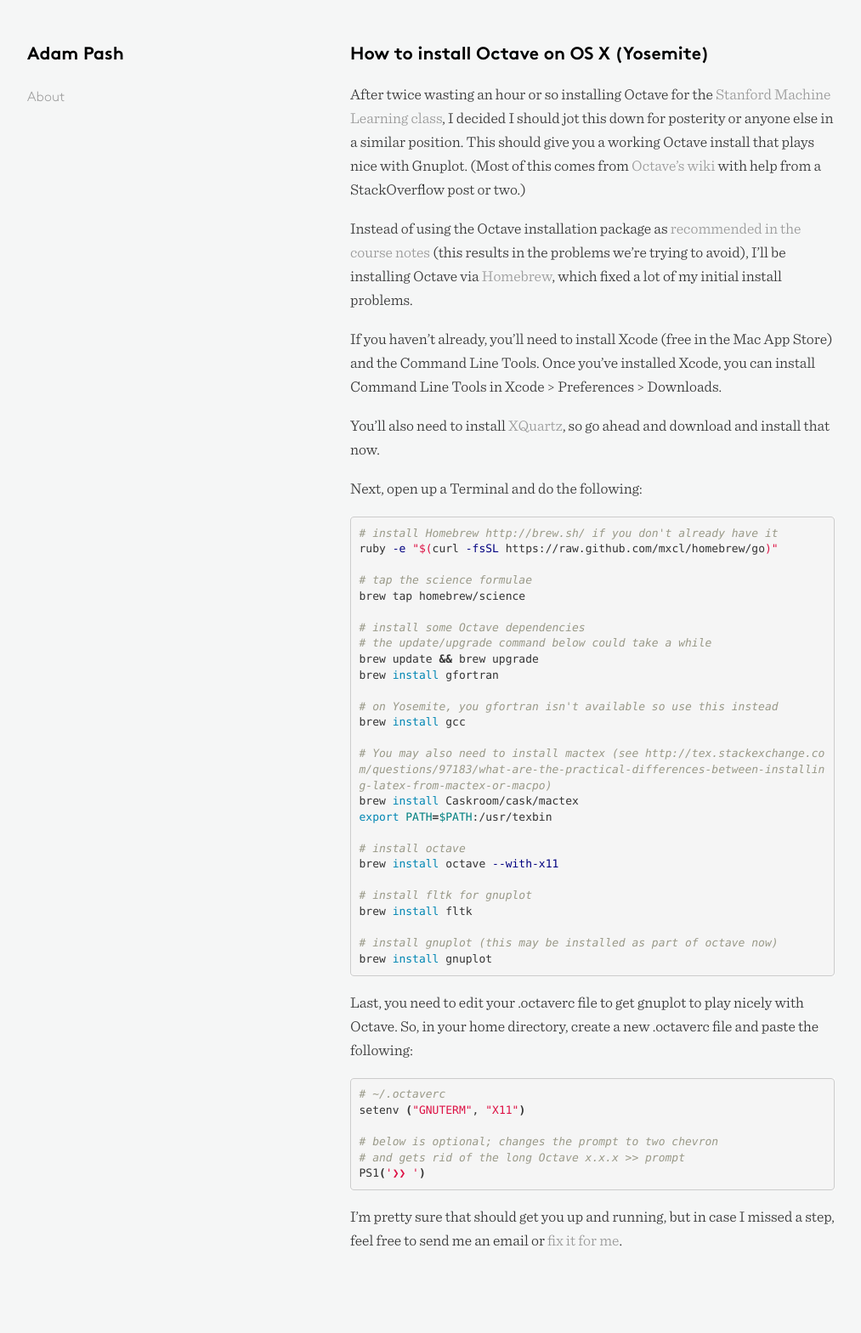
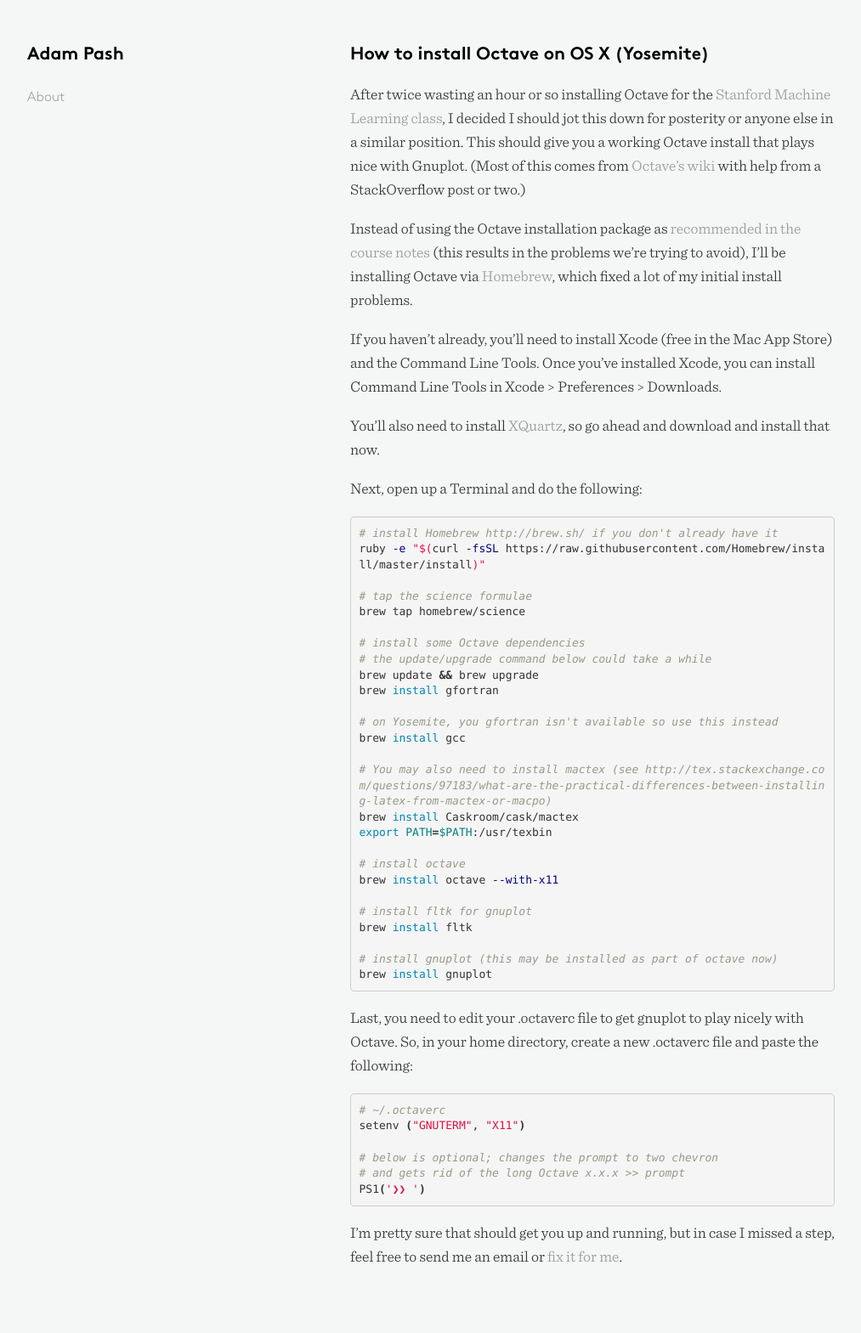
Before and after one commit to adampash/adampash.github.io, a Jekyll site: the page built from code/octave.markdown, in a window 1280 px wide. Shown: the whole page at 85% size, without its empty margins (38-1051 px from the left). Built offline with Jekyll 4.4.1, drawn with Linux system fonts in a browser that asks for light colours; Markdown is read by kramdown in place of the engine named in the settings; some of the changed lines change nothing that is shown.

Commit message:
Fix homebrew install URL
The new URL is from the Homebrew site at brew.sh. The old URL gives a 400 error.

```diff
--- a/code/octave.markdown
+++ b/code/octave.markdown
@@ -17,7 +17,7 @@
 
 {% highlight bash %}
 # install Homebrew http://brew.sh/ if you don't already have it
-ruby -e "$(curl -fsSL https://raw.github.com/mxcl/homebrew/go)"
+ruby -e "$(curl -fsSL https://raw.githubusercontent.com/Homebrew/install/master/install)"
 
 # tap the science formulae
 brew tap homebrew/science
```
